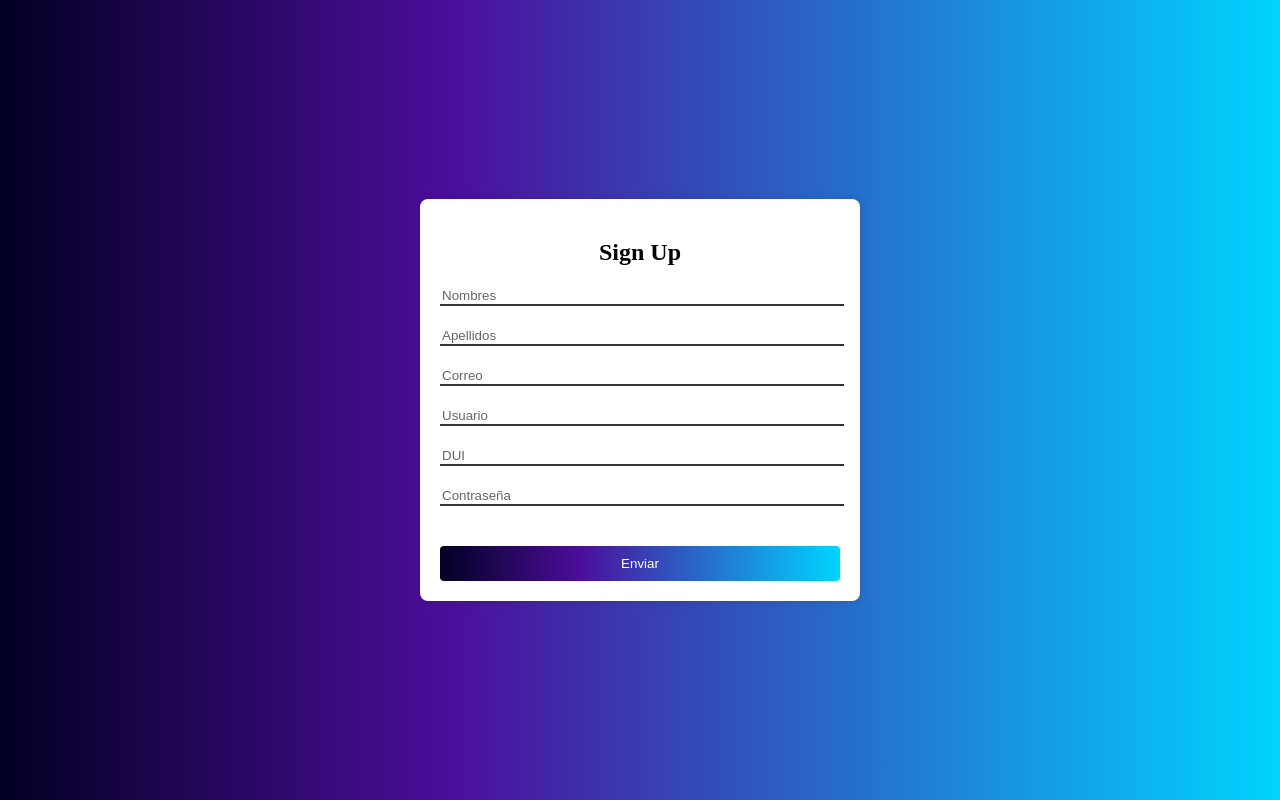
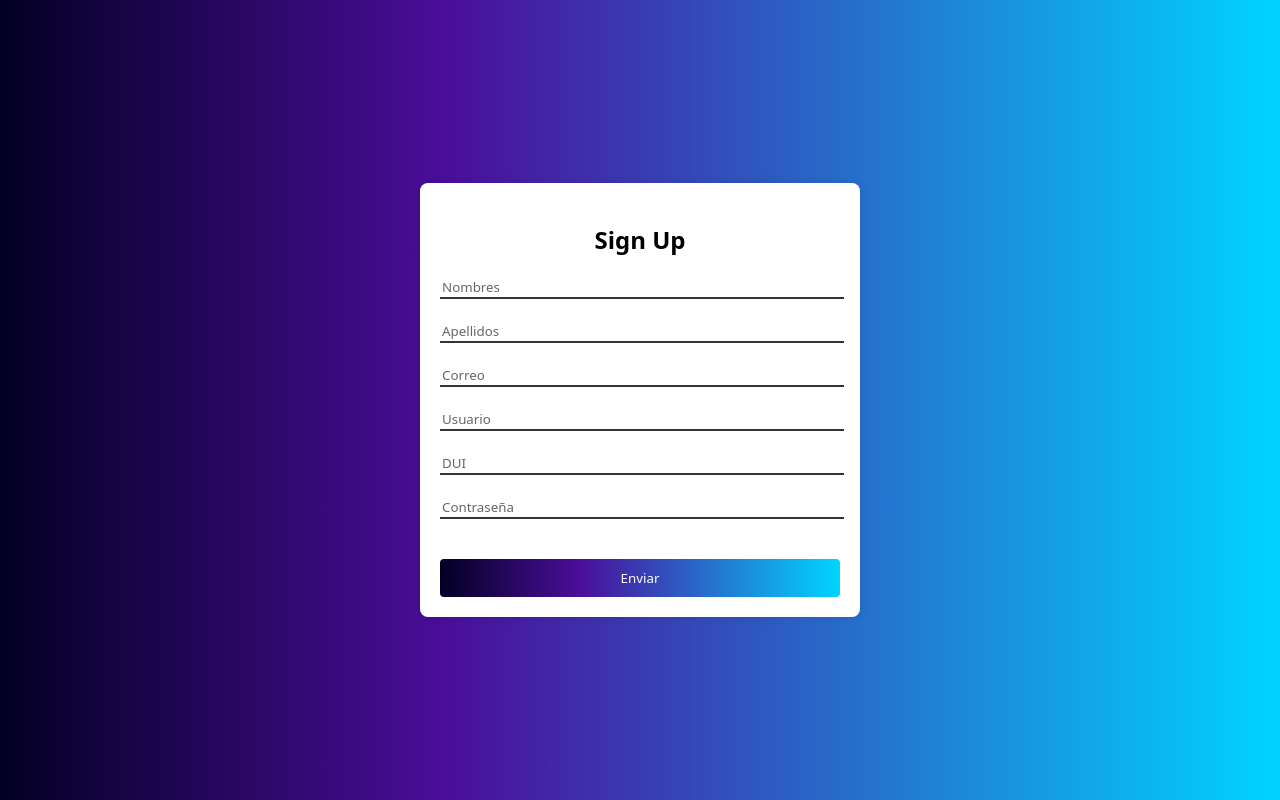
Before and after one commit to shastin-r/dssproject, a PHP site: page /signup.html in a window 1280 px wide. Run offline with PHP 8.4, Linux system fonts and the light colour scheme.

Commit message:
Update styles.css
update a la fuente

```diff
--- a/css/styles.css
+++ b/css/styles.css
@@ -1,3 +1,7 @@
+*{
+    font-family: system-ui, -apple-system, BlinkMacSystemFont, 'Segoe UI', Roboto, Oxygen, Ubuntu, Cantarell, 'Open Sans', 'Helvetica Neue', sans-serif;
+}
+
 html {
     height: 100%;
     margin: 0;
```
